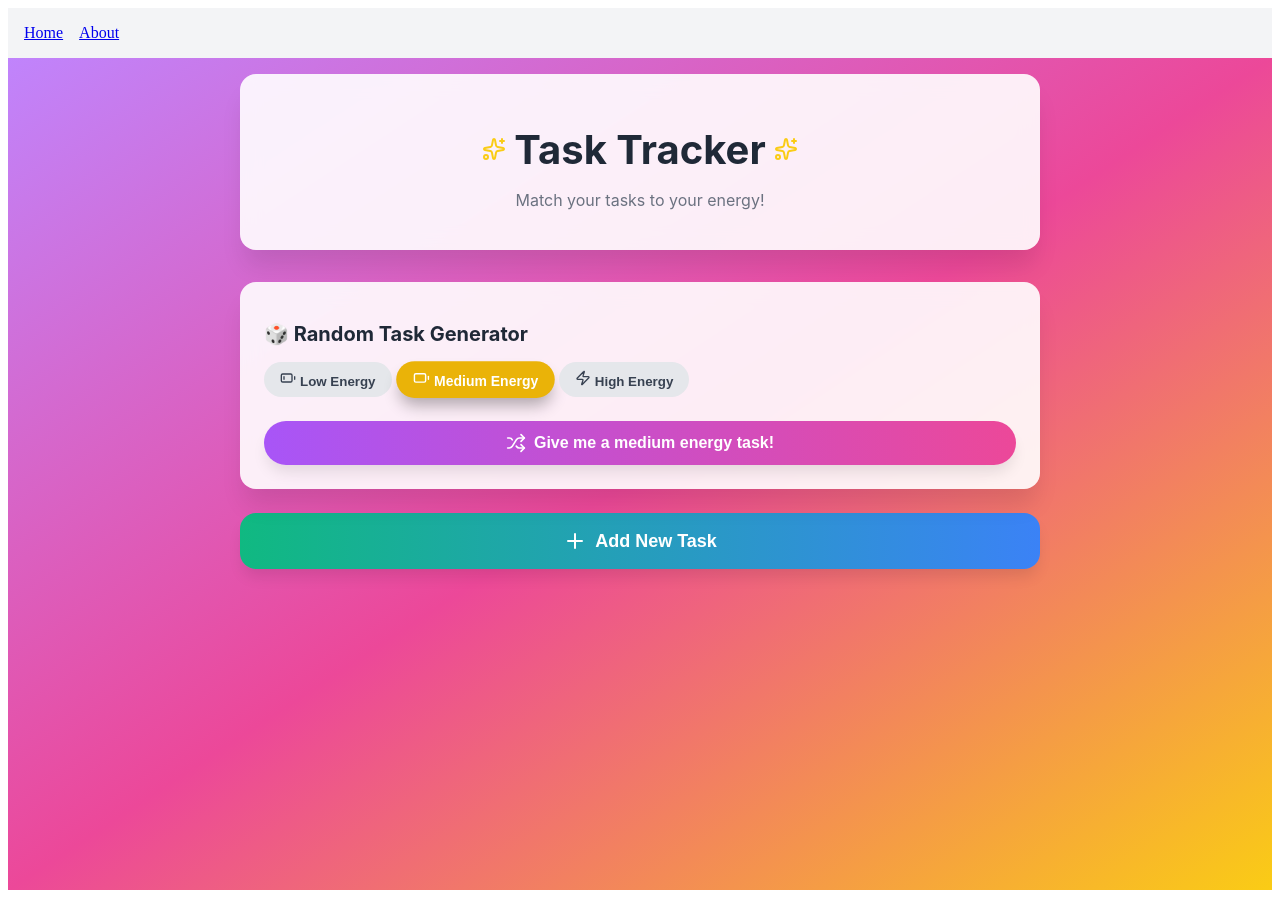
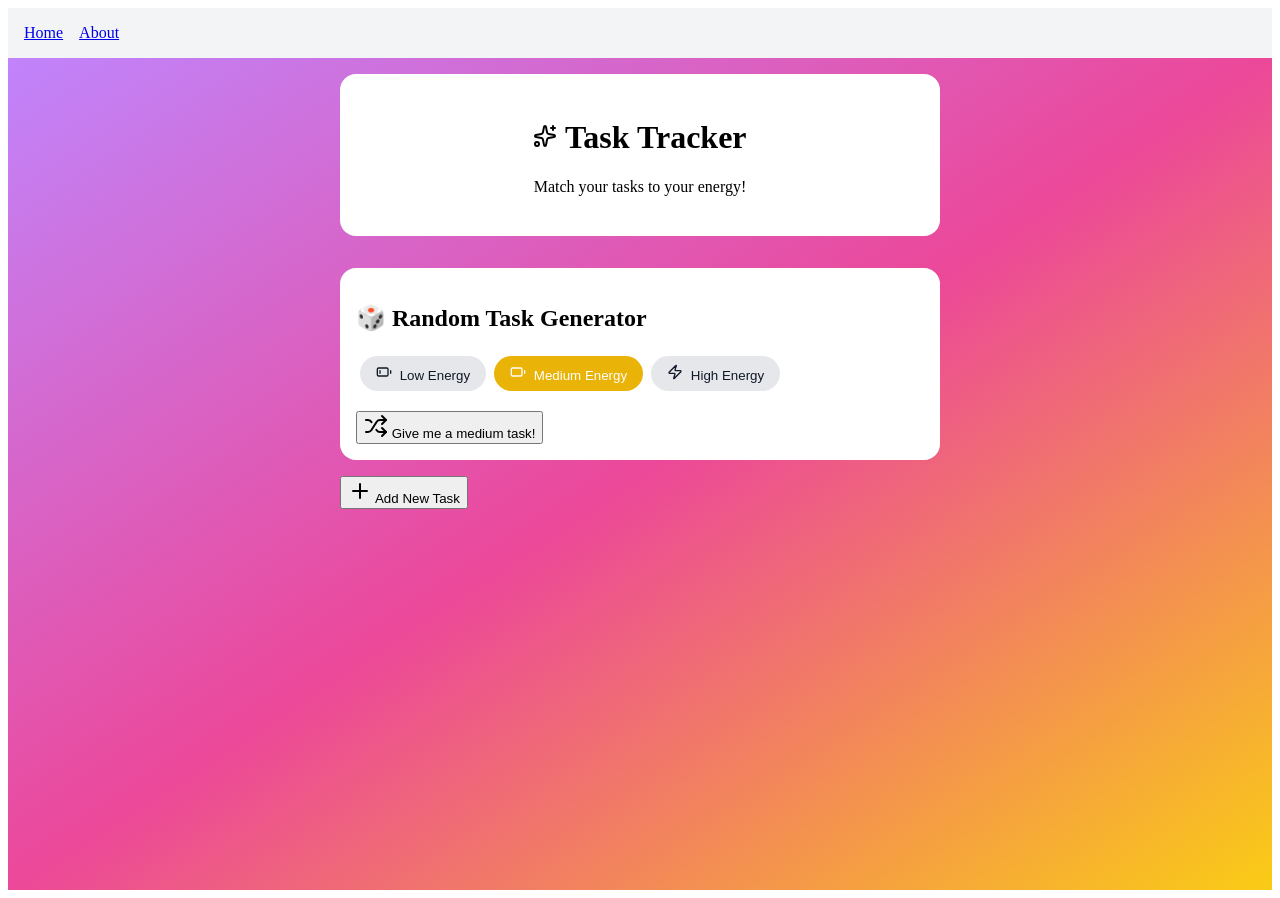
Before and after one commit to tiny-gray-kitty/adhd-task-tracker, a React (Create React App) app: page / in a window 1280 px wide. Built offline with nearby package versions, Linux system fonts and the light colour scheme.

Commit message:
✅ Final updates before Vercel deploy

```diff
--- a/src/About.js
+++ b/src/About.js
@@ -1,4 +1,20 @@
 function About() {
+
+  const styles = {
+    container: {
+      minHeight: '100vh',
+      background: 'linear-gradient(to bottom right, #C084FC, #EC4899, #FACC15)',
+      padding: '16px'
+    },
+    header: {
+      textAlign: 'center',
+      marginBottom: '32px',
+      backgroundColor: 'white',
+      borderRadius: '16px',
+      padding: '24px'
+    },
+  };
+
   return (
     <div style={{ padding: '2rem', maxWidth: '750px', margin: '0 auto', lineHeight: '1.6' }}>
       <h1 style={{ fontSize: '2rem', marginBottom: '1rem' }}>About</h1>
--- a/src/TaskTracker.js
+++ b/src/TaskTracker.js
@@ -1,254 +1,129 @@
 // src/TaskTracker.js
 import React, { useState, useEffect } from 'react';
-import { Sparkles, Zap, Battery, BatteryLow, RefreshCw, Plus, X, Shuffle } from 'lucide-react';
+import { Sparkles, Zap, Battery, BatteryLow, Shuffle, Plus } from 'lucide-react';
 
 const TaskTracker = () => {
   const [tasks, setTasks] = useState([]);
   const [showAddTask, setShowAddTask] = useState(false);
+  const [newTaskTitle, setNewTaskTitle] = useState('');
+  const [selectedEnergy, setSelectedEnergy] = useState('medium');
   const [randomTask, setRandomTask] = useState(null);
-  const [selectedEnergy, setSelectedEnergy] = useState('medium');
-  const [isFirstLoad, setIsFirstLoad] = useState(true);
 
   useEffect(() => {
-    const savedTasks = localStorage.getItem('adhd-tasks');
-    if (savedTasks) {
-      try {
-        setTasks(JSON.parse(savedTasks));
-        console.log('Loaded tasks:', JSON.parse(savedTasks));
-      } catch (error) {
-        console.error('Error loading tasks:', error);
-      }
-    }
-    setIsFirstLoad(false);
+    const saved = localStorage.getItem('adhd-tasks');
+    if (saved) setTasks(JSON.parse(saved));
   }, []);
 
   useEffect(() => {
-    if (!isFirstLoad) {
     localStorage.setItem('adhd-tasks', JSON.stringify(tasks));
-      console.log('Saved tasks:', tasks);
-    }
-  }, [tasks, isFirstLoad]);
+  }, [tasks]);
 
-  const energyLevels = {
-    low: { icon: BatteryLow, color: '#3B82F6', label: 'Low Energy' },
-    medium: { icon: Battery, color: '#EAB308', label: 'Medium Energy' },
-    high: { icon: Zap, color: '#EF4444', label: 'High Energy' }
-  };
-
-  const urgencyLevels = {
-    low: { color: '#4ADE80', label: 'Chill' },
-    medium: { color: '#FB923C', label: 'Soon-ish' },
-    high: { color: '#F87171', label: 'Urgent!' }
-  };
-
-  const categories = [
-    { name: 'Work', color: '#A855F7' },
-    { name: 'Home', color: '#EC4899' },
-    { name: 'Health', color: '#22C55E' },
-    { name: 'Creative', color: '#6366F1' },
-    { name: 'Admin', color: '#6B7280' },
-    { name: 'Social', color: '#14B8A6' }
-  ];
-
-  const addTask = (newTask) => {
+  const addTask = () => {
+    if (!newTaskTitle.trim()) return;
     const task = {
       id: Date.now(),
-      ...newTask,
-      completed: false,
-      createdAt: new Date()
+      title: newTaskTitle,
+      energy: selectedEnergy,
+      completed: false
     };
     setTasks([...tasks, task]);
+    setNewTaskTitle('');
     setShowAddTask(false);
   };
 
   const toggleTask = (id) => {
-    setTasks(tasks.map(task =>
-      task.id === id ? { ...task, completed: !task.completed } : task
-    ));
+    setTasks(tasks.map(t => t.id === id ? { ...t, completed: !t.completed } : t));
   };
 
   const deleteTask = (id) => {
-    setTasks(tasks.filter(task => task.id !== id));
+    setTasks(tasks.filter(t => t.id !== id));
   };
 
   const getRandomTask = () => {
-    const filteredTasks = tasks.filter(task =>
-      !task.completed && task.energy === selectedEnergy
-    );
+    const filtered = tasks.filter(t => !t.completed && t.energy === selectedEnergy);
+    if (filtered.length > 0) {
+      const choice = filtered[Math.floor(Math.random() * filtered.length)];
+      setRandomTask(choice);
+    } else {
+      alert(`No ${selectedEnergy} energy tasks!`);
+    }
+  };
 
-    if (filteredTasks.length > 0) {
-      const random = filteredTasks[Math.floor(Math.random() * filteredTasks.length)];
-      setRandomTask(random);
-      setTimeout(() => {
-        document.getElementById(`task-${random.id}`)?.scrollIntoView({
-          behavior: 'smooth',
-          block: 'center'
-        });
-      }, 100);
-    } else {
-      setRandomTask(null);
-      alert(`No ${selectedEnergy} energy tasks available!`);
-    }
+  const energyLevels = {
+    low: { icon: BatteryLow, label: 'Low Energy', color: '#3B82F6' },
+    medium: { icon: Battery, label: 'Medium Energy', color: '#EAB308' },
+    high: { icon: Zap, label: 'High Energy', color: '#EF4444' }
   };
 
   const styles = {
     container: {
       minHeight: '100vh',
       background: 'linear-gradient(to bottom right, #C084FC, #EC4899, #FACC15)',
-      padding: '16px',
-      fontFamily: '-apple-system, BlinkMacSystemFont, "Segoe UI", Roboto, sans-serif'
+      padding: '16px'
     },
     header: {
       textAlign: 'center',
       marginBottom: '32px',
-      backgroundColor: 'rgba(255, 255, 255, 0.9)',
-      backdropFilter: 'blur(10px)',
+      backgroundColor: 'white',
       borderRadius: '16px',
-      padding: '24px',
-      boxShadow: '0 20px 25px -5px rgba(0, 0, 0, 0.1)'
+      padding: '24px'
     },
-    title: {
-      fontSize: '2.5rem',
-      fontWeight: 'bold',
-      color: '#1F2937',
-      marginBottom: '8px',
-      display: 'flex',
-      alignItems: 'center',
-      justifyContent: 'center',
-      gap: '8px'
-    },
-    randomBox: {
-      backgroundColor: 'rgba(255, 255, 255, 0.9)',
-      backdropFilter: 'blur(10px)',
-      borderRadius: '16px',
-      padding: '24px',
-      marginBottom: '24px',
-      boxShadow: '0 20px 25px -5px rgba(0, 0, 0, 0.1)'
-    },
-    energyButton: (isSelected, color) => ({
+    energyButton: (isActive, color) => ({
+      backgroundColor: isActive ? color : '#E5E7EB',
+      color: isActive ? 'white' : '#111827',
+      margin: '4px',
+      border: 'none',
       padding: '8px 16px',
-      borderRadius: '999px',
-      fontWeight: '600',
-      border: 'none',
-      cursor: 'pointer',
-      transition: 'all 0.3s',
-      transform: isSelected ? 'scale(1.05)' : 'scale(1)',
-      backgroundColor: isSelected ? color : '#E5E7EB',
-      color: isSelected ? 'white' : '#374151',
-      boxShadow: isSelected ? '0 10px 15px -3px rgba(0, 0, 0, 0.3)' : 'none',
-      marginRight: '8px',
-      marginBottom: '8px'
-    }),
-    randomButton: {
-      width: '100%',
-      background: 'linear-gradient(to right, #A855F7, #EC4899)',
-      color: 'white',
-      fontWeight: 'bold',
-      padding: '12px',
-      borderRadius: '999px',
-      border: 'none',
-      cursor: 'pointer',
-      boxShadow: '0 10px 15px -3px rgba(0, 0, 0, 0.1)',
-      transition: 'all 0.3s',
-      fontSize: '16px',
-      display: 'flex',
-      alignItems: 'center',
-      justifyContent: 'center',
-      gap: '8px'
-    },
-    addButton: {
-      width: '100%',
-      background: 'linear-gradient(to right, #10B981, #3B82F6)',
-      color: 'white',
-      fontWeight: 'bold',
-      padding: '16px',
-      borderRadius: '16px',
-      border: 'none',
-      cursor: 'pointer',
-      boxShadow: '0 10px 15px -3px rgba(0, 0, 0, 0.1)',
-      transition: 'all 0.3s',
-      fontSize: '18px',
-      marginBottom: '24px',
-      display: 'flex',
-      alignItems: 'center',
-      justifyContent: 'center',
-      gap: '8px'
-    }
+      borderRadius: '999px'
+    })
   };
 
   return (
     <div style={styles.container}>
-      <div style={{ maxWidth: '800px', margin: '0 auto' }}>
+      <div style={{ maxWidth: '600px', margin: '0 auto' }}>
         <div style={styles.header}>
-          <h1 style={styles.title}>
-            <Sparkles color="#FACC15" />
-            Task Tracker
-            <Sparkles color="#FACC15" />
-          </h1>
-          <p style={{ color: '#6B7280' }}>Match your tasks to your energy!</p>
+          <h1 style={{ fontSize: '2rem' }}><Sparkles /> Task Tracker</h1>
+          <p>Match your tasks to your energy!</p>
         </div>
 
-        <div style={styles.randomBox}>
-          <h2 style={{ fontSize: '20px', fontWeight: 'bold', marginBottom: '16px', color: '#1F2937' }}>
-            🎲 Random Task Generator
-          </h2>
-          <div style={{ marginBottom: '16px' }}>
-            {Object.entries(energyLevels).map(([level, info]) => {
-              const Icon = info.icon;
+        <div style={{ background: 'white', padding: '1rem', borderRadius: '1rem', marginBottom: '1rem' }}>
+          <h2>🎲 Random Task Generator</h2>
+          <div>
+            {Object.entries(energyLevels).map(([key, val]) => {
+              const Icon = val.icon;
               return (
-                <button
-                  key={level}
-                  onClick={() => setSelectedEnergy(level)}
-                  style={styles.energyButton(selectedEnergy === level, info.color)}
-                >
-                  <Icon size={16} style={{ display: 'inline', marginRight: '4px' }} />
-                  {info.label}
+                <button key={key} style={styles.energyButton(selectedEnergy === key, val.color)} onClick={() => setSelectedEnergy(key)}>
+                  <Icon size={16} style={{ marginRight: 4 }} /> {val.label}
                 </button>
               );
             })}
           </div>
-          <button
-            onClick={getRandomTask}
-            style={styles.randomButton}
-            onMouseEnter={(e) => e.target.style.transform = 'scale(1.05)'}
-            onMouseLeave={(e) => e.target.style.transform = 'scale(1)'}
-          >
-            <Shuffle size={20} />
-            Give me a {selectedEnergy} energy task!
+          <button style={{ marginTop: '1rem' }} onClick={getRandomTask}>
+            <Shuffle /> Give me a {selectedEnergy} task!
           </button>
-          {randomTask && (
-            <div style={{
-              marginTop: '16px',
-              padding: '16px',
-              backgroundColor: '#FEF3C7',
-              borderRadius: '12px',
-              border: '2px solid #FBBF24'
-            }}>
-              <p style={{ fontWeight: '600', color: '#1F2937' }}>Your random task:</p>
-              <p style={{ fontSize: '18px', color: '#1F2937' }}>{randomTask.title}</p>
-            </div>
-          )}
+          {randomTask && <p>Your task: {randomTask.title}</p>}
         </div>
 
-        <button
-          onClick={() => setShowAddTask(true)}
-          style={styles.addButton}
-          onMouseEnter={(e) => e.target.style.transform = 'scale(1.02)'}
-          onMouseLeave={(e) => e.target.style.transform = 'scale(1)'}
-        >
-          <Plus size={24} />
-          Add New Task
+        <button onClick={() => setShowAddTask(!showAddTask)}>
+          <Plus /> Add New Task
         </button>
 
         {showAddTask && (
-          <div style={{ backgroundColor: 'white', padding: '20px', borderRadius: '12px', marginBottom: '20px' }}>
-            {/* Add Task Form UI Here */}
-            <p>Form goes here</p>
+          <div style={{ marginTop: '1rem', background: 'white', padding: '1rem', borderRadius: '1rem' }}>
+            <input
+              type="text"
+              value={newTaskTitle}
+              onChange={(e) => setNewTaskTitle(e.target.value)}
+              placeholder="Task description"
+              style={{ width: '100%', padding: '0.5rem' }}
+            />
+            <button onClick={addTask} style={{ marginTop: '0.5rem' }}>Save Task</button>
           </div>
         )}
 
-        {tasks.filter(task => !task.completed).map(task => (
-          <div key={task.id} style={{ backgroundColor: 'white', padding: '16px', borderRadius: '8px', marginBottom: '12px' }}>
+        <div style={{ marginTop: '2rem' }}>
+          {tasks.map(task => (
+            <div key={task.id} style={{ background: 'white', marginBottom: '0.5rem', padding: '0.5rem', borderRadius: '0.5rem' }}>
               <strong>{task.title}</strong>
               <button onClick={() => toggleTask(task.id)} style={{ marginLeft: '1rem' }}>Toggle</button>
               <button onClick={() => deleteTask(task.id)} style={{ marginLeft: '0.5rem' }}>Delete</button>
@@ -256,6 +131,7 @@ const TaskTracker = () => {
           ))}
         </div>
       </div>
+    </div>
   );
 };
 
```
Lines whose indentation alone changed are shown as unchanged.
